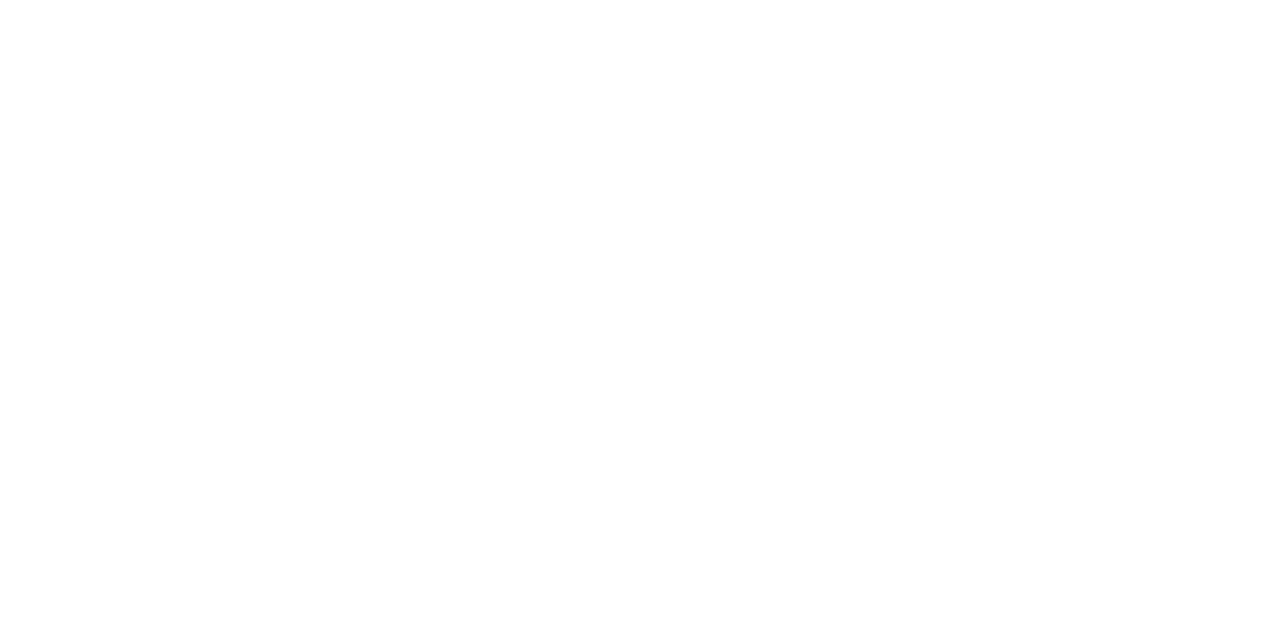
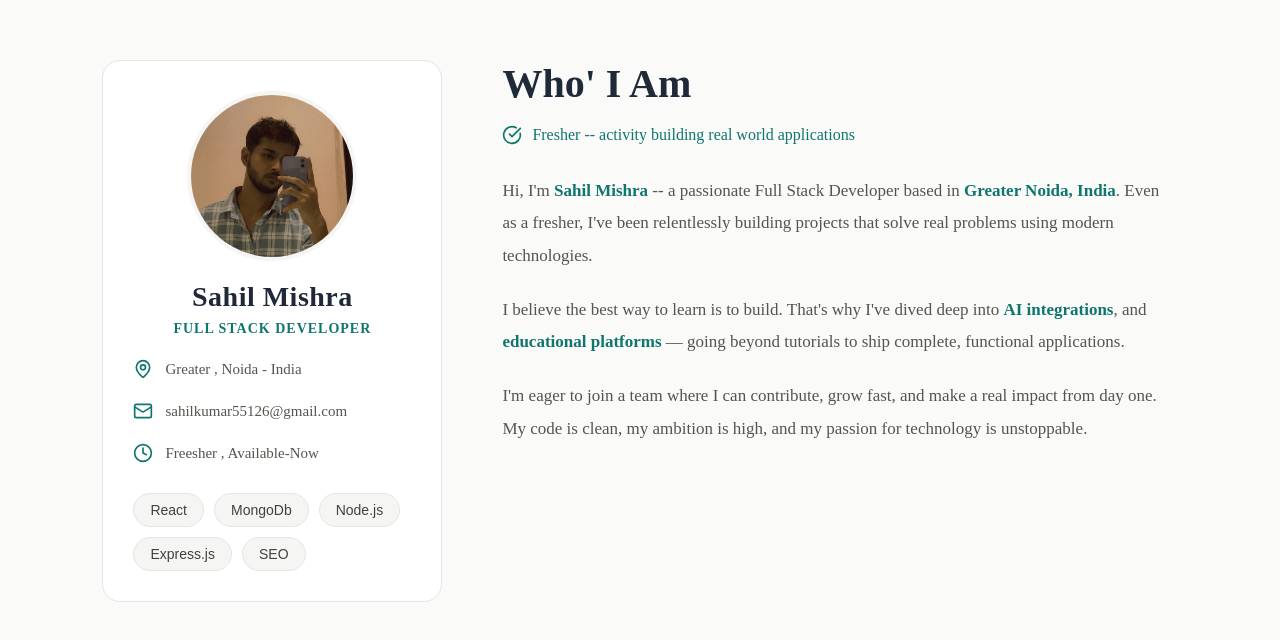
Before and after one commit to SAHIL16com/my_portfolio, a React (Vite) app: page / in a window 1280 px wide. Shown: the part 820-1460 px from the top of the page. Before the commit the page ends 800 px from the top, so only its background shows below. Built offline with nearby package versions, Linux system fonts and the light colour scheme.

Commit message:
add About part

```diff
--- /dev/null
+++ b/src/About/About.css
@@ -0,0 +1,149 @@
+.about {
+    background: #fafaf9;
+    padding: 80px 8%;
+    display: flex;
+    justify-content: center;
+    align-items: flex-start;
+    gap: 60px;
+    flex-wrap: wrap;
+}
+
+.card {
+    width: 340px;
+    background: #ffffff;
+    border: 1px solid #e7e5e4;
+    border-radius: 18px;
+    padding: 30px;
+}
+
+.img {
+    display: flex;
+    justify-content: center;
+}
+
+.img img {
+    width: 170px;
+    height: 170px;
+    border-radius: 50%;
+    object-fit: cover;
+    border: 4px solid #f5f5f4;
+}
+
+.name {
+    margin-top: 20px;
+    text-align: center;
+    font-size: 28px;
+    font-weight: 700;
+    color: #1f2937;
+}
+
+.field {
+    margin-top: 8px;
+    text-align: center;
+    color: #0f766e;
+    font-size: 14px;
+    font-weight: 600;
+    letter-spacing: 1px;
+}
+
+.address,
+.email,
+.time {
+    margin-top: 22px;
+    display: flex;
+    align-items: center;
+    gap: 12px;
+    color: #57534e;
+    font-size: 15px;
+}
+
+.address svg,
+.email svg,
+.time svg {
+    color: #0f766e;
+}
+
+.buttons {
+    margin-top: 30px;
+    display: flex;
+    flex-wrap: wrap;
+    gap: 10px;
+}
+
+.buttons button {
+    padding: 8px 16px;
+    background: #f5f5f4;
+    border: 1px solid #e7e5e4;
+    border-radius: 30px;
+    color: #44403c;
+    font-size: 14px;
+    cursor: default;
+}
+
+.who {
+    flex: 1;
+    min-width: 320px;
+}
+
+.i_am {
+    font-size: 40px;
+    font-weight: 700;
+    color: #1f2937;
+}
+
+.real_project {
+    margin-top: 18px;
+    display: flex;
+    align-items: center;
+    gap: 10px;
+    color: #0f766e;
+    font-weight: 500;
+}
+
+.myself {
+    margin-top: 30px;
+}
+
+.myself p {
+    margin-bottom: 22px;
+    color: #57534e;
+    font-size: 17px;
+    line-height: 1.9;
+}
+
+.myself span {
+    color: #0f766e;
+    font-weight: 600;
+}
+
+
+@media (max-width: 900px) {
+
+    .about {
+        flex-direction: column;
+        align-items: center;
+        padding: 60px 24px;
+    }
+
+    .card {
+        width: 100%;
+        max-width: 380px;
+    }
+
+    .who {
+        width: 100%;
+    }
+
+    .i_am {
+        text-align: center;
+        font-size: 34px;
+    }
+
+    .real_project {
+        justify-content: center;
+    }
+
+    .myself p {
+        text-align: center;
+    }
+}
--- /dev/null
+++ b/src/About/About.jsx
@@ -0,0 +1,53 @@
+import React from 'react'
+import'./About.css'
+import image from "../assets/image.jpg";
+import { MapPin } from 'lucide-react';
+import { Mail } from 'lucide-react';
+import { Clock } from 'lucide-react';
+import { CircleCheckBig } from 'lucide-react';
+
+const About = () => {
+  return (
+    <div id="about" className="about">
+        <div className="card">
+            <div className="img">
+                <img src={image} alt="Sahil Mishra" />
+            </div>
+            <div className="name">Sahil Mishra</div>
+            <div className="field">FULL STACK DEVELOPER</div>
+            <div className="address">
+                <MapPin size={20} /> <span>Greater , Noida - India</span>
+            </div>
+            <div className="email">
+                <Mail size={20} /> <span>sahilkumar55126@gmail.com</span>
+            </div>
+            <div className="time">
+                <Clock size={20} /> <span>Freesher , Available-Now</span>
+            </div>
+            <div className="buttons">
+                <button>React</button>
+                <button>MongoDb</button>
+                <button>Node.js</button>
+                <button>Express.js</button>
+                <button>SEO</button>
+            </div>
+        </div>
+        <div className="who">
+            <div className="i_am">Who' I Am</div>
+            <div className="real_project">
+                <CircleCheckBig size={20} />
+                <span>Fresher -- activity building real world applications</span>
+            </div>
+            <div className="myself">
+                <p>Hi, I'm  <span>Sahil Mishra</span> --  a passionate Full Stack Developer based in <span>Greater Noida, India</span>. Even as a fresher, I've been relentlessly building projects that solve real problems using modern technologies.</p>
+                <p>I believe the best way to learn is to build. That's why I've dived deep into <span>AI integrations</span>, and <span>educational platforms</span> — going beyond tutorials to ship complete, functional applications.</p>
+                <p>I'm eager to join a team where I can contribute, grow fast, and make a real impact from day one. My code is clean, my ambition is high, and my passion for technology is unstoppable.</p>
+            </div>
+
+        </div>
+
+    </div>
+  )
+}
+
+export default About
--- a/src/App.jsx
+++ b/src/App.jsx
@@ -1,12 +1,14 @@
 import React from 'react'
 import Navbar from './Navbar/Navbar.jsx'
 import Hero from './Hero/Hero.jsx'
+import About from './About/About.jsx'
 
 const App = () => {
   return (
     <div>
       <Navbar />
       <Hero/>
+      <About/>
     </div>
   )
 }
--- a/src/Navbar/Navbar.jsx
+++ b/src/Navbar/Navbar.jsx
@@ -5,7 +5,7 @@
 const Navbar = () => {
   return (
     <div className='navbar'>
-        <div className="name">Sahil_Mishra Portfolio</div>
+        <div className="name">Sahil Mishra</div>
         <div className="links">
             <a href="#projects">Projects</a>
             <a href="#about">About</a>
```
Also changed, not shown: src/assets/image.jpg (added).
